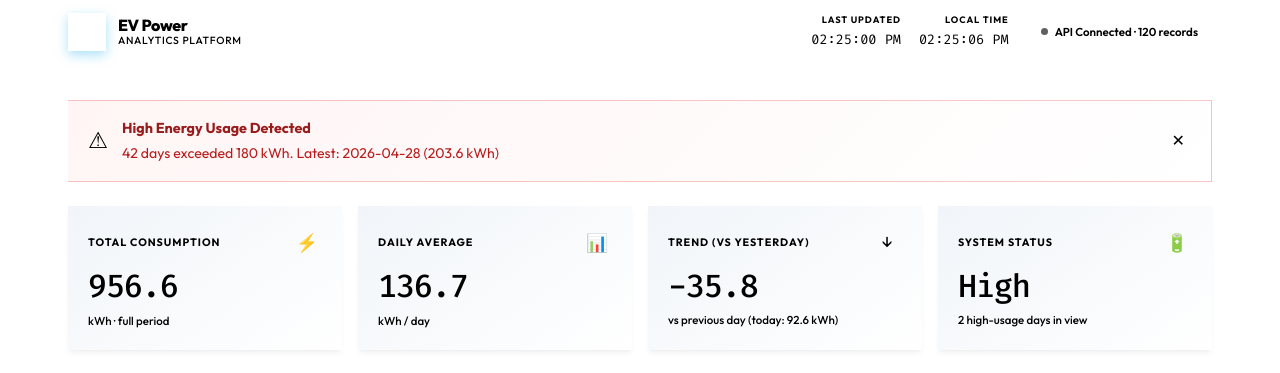
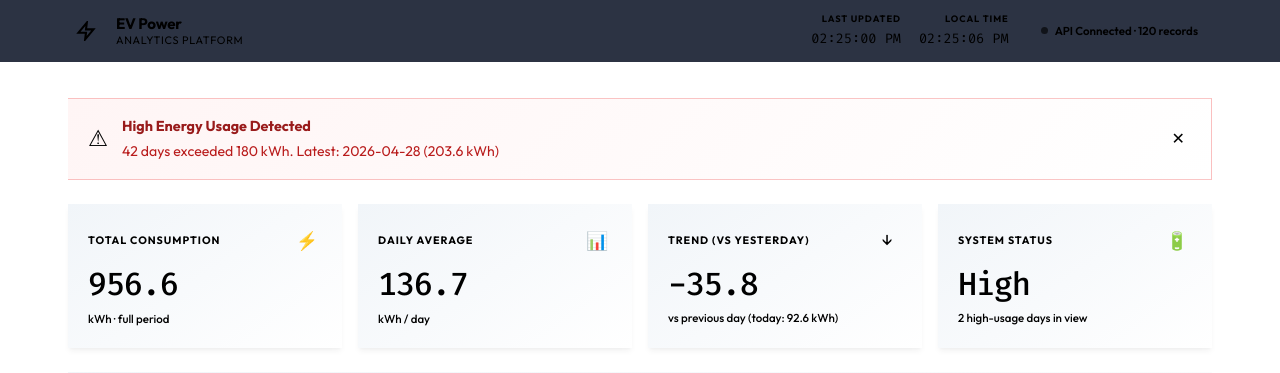
Before and after one commit to Youcancallmefah/EV-energy-dashboard, a Flask app: page / in a window 1280 px wide. Shown: the top 373 px of the page. Run offline with Flask 3, Linux system fonts and the light colour scheme; data comes from the database, SQL or seed files in the repository.

Commit message:
edit header & brand .css

```diff
--- a/static/style.css
+++ b/static/style.css
@@ -69,60 +69,54 @@ body {
   background-position: 0 0, 30px 0, 30px -30px, 0 30px;
 }
 
-/* ════════════════════════════════════════════════════
-   HEADER
-   ════════════════════════════════════════════════════ */
+/* ── Header ─────────────────────────────────────────── */
 .header {
   position: sticky;
   top: 0;
   z-index: 200;
-  background: var(--bg-header);
-  backdrop-filter: blur(20px);
-  -webkit-backdrop-filter: blur(20px);
+  background: rgba(15, 23, 42, 0.88);
+  backdrop-filter: blur(16px);
   border-bottom: 1px solid var(--border);
-  box-shadow: var(--shadow-xs);
 }
 
 .header-inner {
   max-width: 1200px;
   margin: 0 auto;
   padding: 0 28px;
-  height: 64px;
+  height: 62px;
   display: flex;
   align-items: center;
   justify-content: space-between;
 }
 
-/* ── Brand ────────────────────────────────────────── */
+/* Brand */
 .brand { display: flex; align-items: center; gap: 12px; }
 
 .brand-icon {
-  width: 38px;
-  height: 38px;
-  background: linear-gradient(135deg, var(--primary), #38bdf8);
+  width: 36px; height: 36px;
+  background: var(--green-dim);
+  border: 1px solid var(--green);
   border-radius: var(--radius-sm);
-  display: grid;
-  place-items: center;
-  color: #fff;
+  display: grid; place-items: center;
+  color: var(--green);
   flex-shrink: 0;
-  box-shadow: 0 4px 12px rgba(14,165,233,0.35);
 }
 
 .brand-text { display: flex; flex-direction: column; line-height: 1.2; }
 
 .brand-name {
-  font-weight: 800;
-  font-size: 1rem;
+  font-weight: 700;
+  font-size: 0.95rem;
   color: var(--txt-hi);
-  letter-spacing: -0.3px;
+  letter-spacing: -0.2px;
 }
 
 .brand-sub {
-  font-size: 0.65rem;
-  font-weight: 500;
+  font-size: 0.68rem;
+  font-weight: 400;
   color: var(--txt-lo);
   text-transform: uppercase;
-  letter-spacing: 0.07em;
+  letter-spacing: 0.06em;
 }
 
 /* ── Header Right ─────────────────────────────────── */
```
